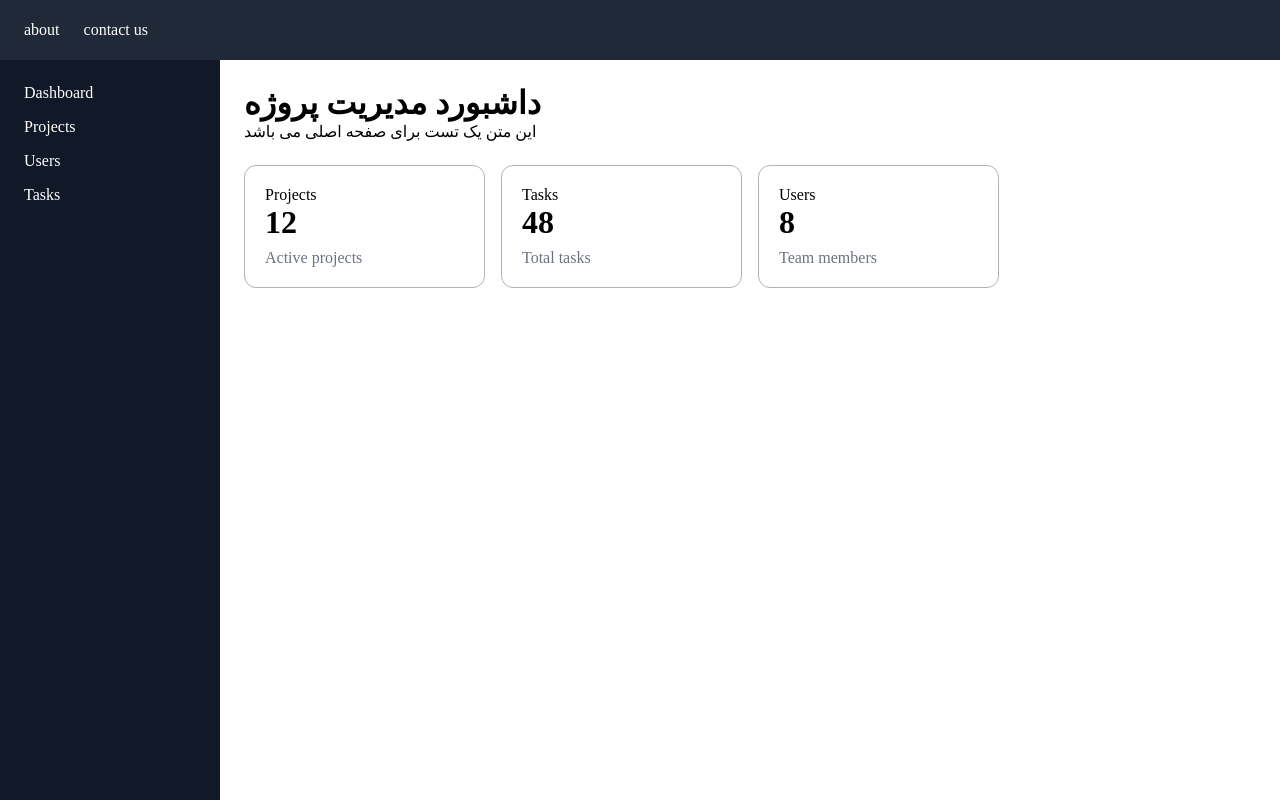
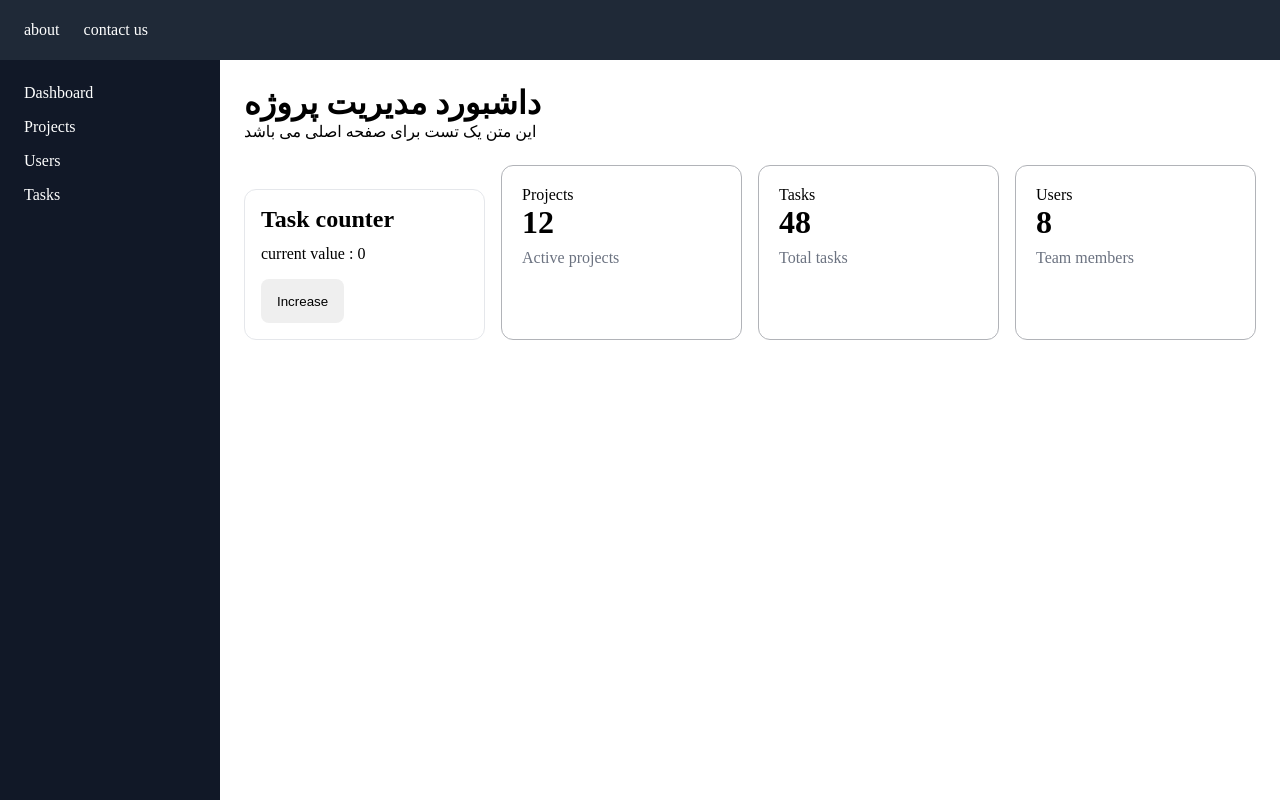
Before and after one commit to shenskho/my-app, a React (Vite) app: page / in a window 1280 px wide. Built offline with nearby package versions, Linux system fonts and the light colour scheme.

Commit message:
StaticEvent

```diff
--- /dev/null
+++ b/src/components/TaskCounter.jsx
@@ -0,0 +1,15 @@
+function TaskCounter() {
+  const HandleIncreaseClick = () => {
+    console.log("دکمه افزایش کلیک شد");
+  };
+  return (
+    <section className="task-counter">
+      <h2>Task counter</h2>
+      <p>current value : 0</p>
+      <button type="button" onClick={HandleIncreaseClick}>
+        Increase
+      </button>
+    </section>
+  );
+}
+export default TaskCounter
--- a/src/index.css
+++ b/src/index.css
@@ -65,6 +65,34 @@
 .stat-card-description {
   color: #6b7280;
 }
+.task-counter {
+  width: 100%;
+  margin-top: 24px;
+  padding: 16px;
+
+  background-color: white;
+  border: 1px solid #e5e7eb;
+  border-radius: 12px;
+}
+
+.task-counter h2 {
+  margin-bottom: 12px;
+}
+
+.task-counter p {
+  margin-bottom: 16px;
+}
+
+.task-counter button {
+  width: 100%;
+  min-height: 44px;
+  padding: 10px 16px;
+
+  border: none;
+  border-radius: 8px;
+
+  cursor: pointer;
+}
 @media (min-width: 576px) {
   .stats-grid {
     grid-template-columns: repeat(2, 1fr);
@@ -76,3 +104,8 @@
     grid-template-columns: repeat(4, 1fr);
   }
 }
+@media (min-width: 576px) {
+  .task-counter button {
+    width: auto;
+  }
+}
--- a/src/pages/Dashboard.jsx
+++ b/src/pages/Dashboard.jsx
@@ -1,4 +1,5 @@
 import StatCard from "../components/StatCard";
+import TaskCounter from "../components/TaskCounter";
 function DashboardPage() {
   const stats = [
      {
@@ -25,6 +26,7 @@ function DashboardPage() {
       <h1>داشبورد مدیریت پروژه</h1>
       <p>این متن یک تست برای صفحه اصلی می باشد</p>
       <div className="stats-grid">
+        <TaskCounter />
         {stats.map((stat) => {
          return(
            <StatCard
```
